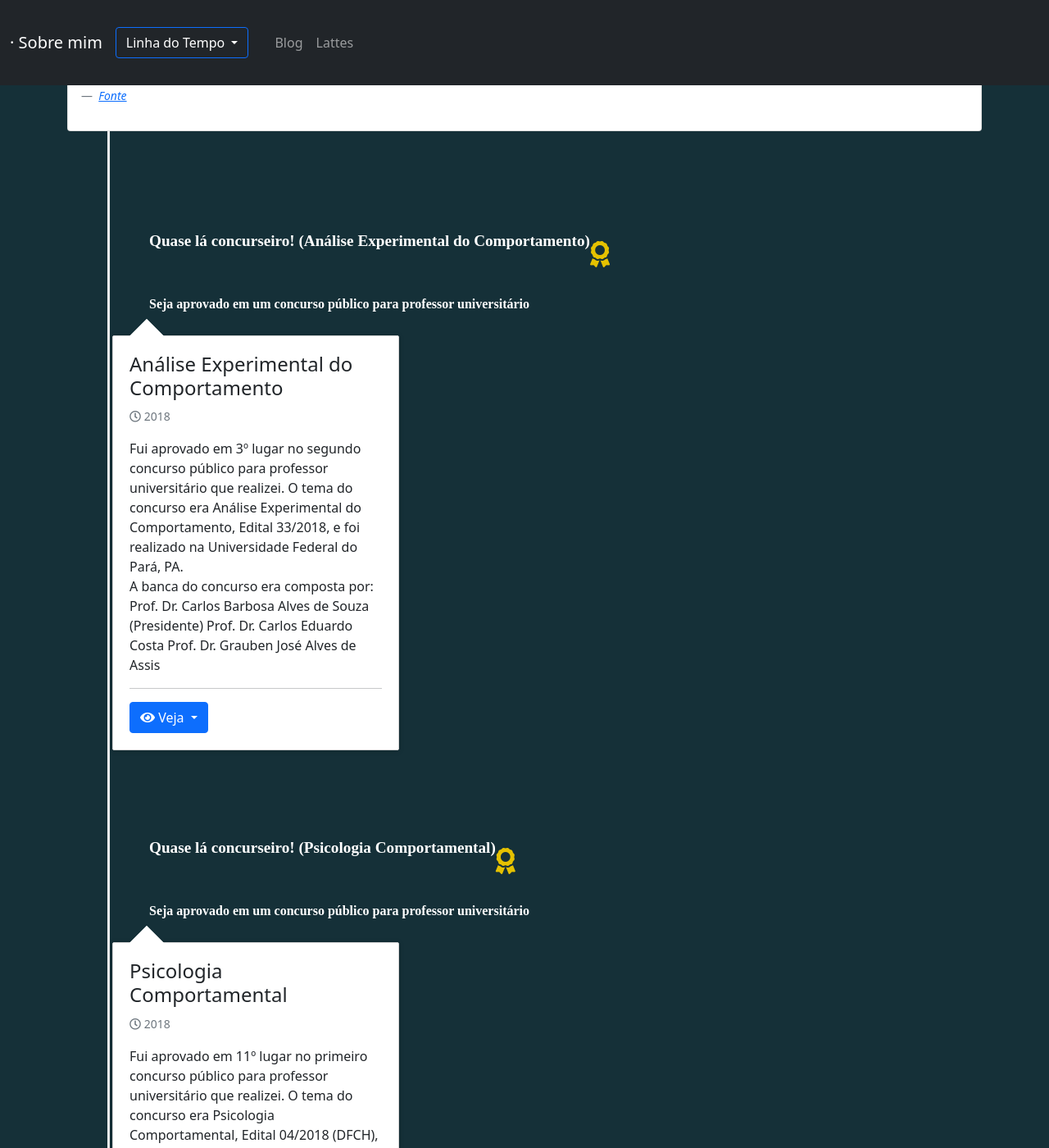
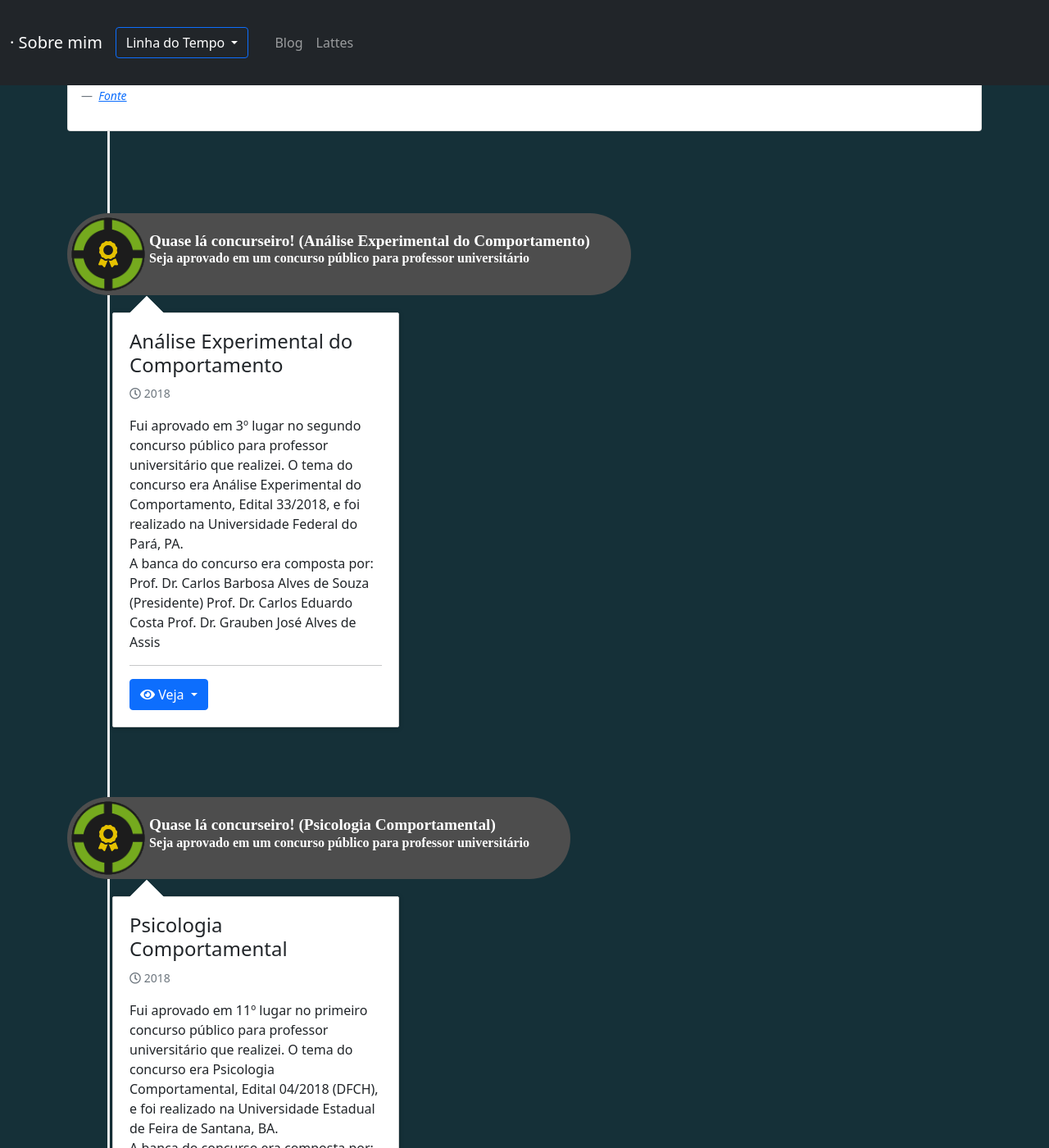
Before and after one commit to cpicanco/portfolio, a Jekyll site: the page built from pt-br/index.md, in a window 1280 px wide and 1400 px high, scrolled down 5129 px. Shown: the whole window at 82% size. Built offline with Jekyll 4.4.1, drawn with Linux system fonts in a browser that asks for light colours; comment, search, counter and statistics services are not loaded.

Commit message:
fix: finally

```diff
--- a/_sass/achievements.sass
+++ b/_sass/achievements.sass
@@ -1,6 +1,19 @@
 $achievement-base-color: #4d4d4d
 
+@mixin achievement_base($color)
+  background: $color
+  content: ''
+  display: inline-block
+
+@mixin achievement_pseudo_element
+  @include achievement_base($achievement-base-color)
+  text-align: center
+  position: absolute
+  top: 0
+  height: 100%
+
 .achievements
+  @include achievement_base($achievement-base-color)
   text-rendering: auto
   -webkit-font-smoothing: antialiased
   -moz-osx-font-smoothing: grayscale
@@ -11,11 +24,13 @@ $achievement-base-color: #4d4d4d
   margin-bottom: auto
 
   &:before
-    background-image: '../media/achievements/achievement-border.png'
+    @include achievement_pseudo_element
+    background-image: url('../media/achievements/achievement-border.png')
     background-repeat: no-repeat
     background-size: 90%
 
   &:after
+    @include achievement_pseudo_element
     left: 100%
     right: auto
 
@@ -34,7 +49,6 @@ $achievement-base-color: #4d4d4d
   min-height: 51px
   margin-left: 50px
   margin-right: 25px
-
   &:before
     background-position: 3px 3px
     font-size: 2em
@@ -44,7 +58,6 @@ $achievement-base-color: #4d4d4d
     border-radius: 25px 0 0 25px
     -moz-border-radius: 25px 0 0 25px
     -webkit-border-radius: 25px 0 0 25px
-
   &:after
     width: 25px
     border-radius: 0 25px 25px 0
--- a/css/portfolio.sass
+++ b/css/portfolio.sass
@@ -7,5 +7,5 @@
 @import timeline
 @import filtering
 @import starter-template
-// @import sticky-footer
+@import sticky-footer
 @import self
```
